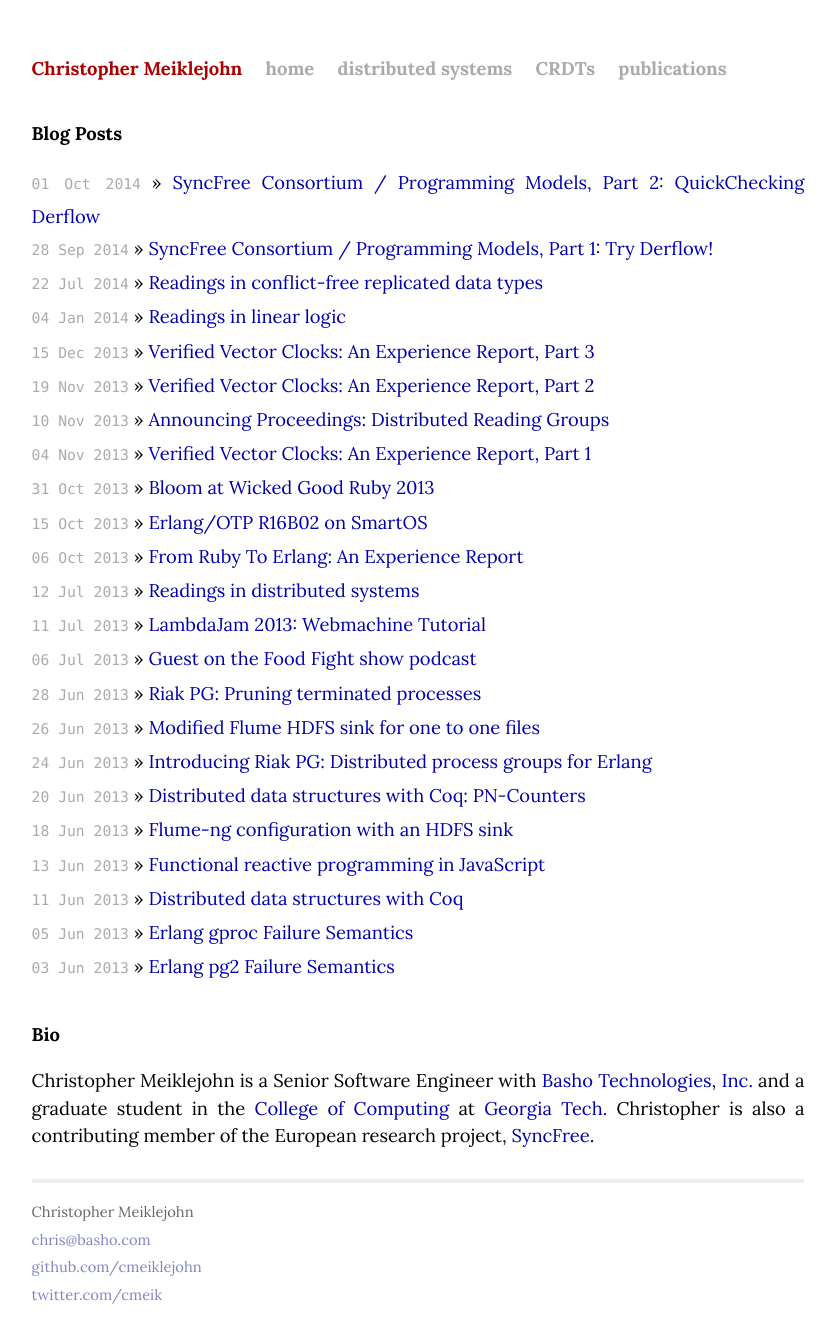
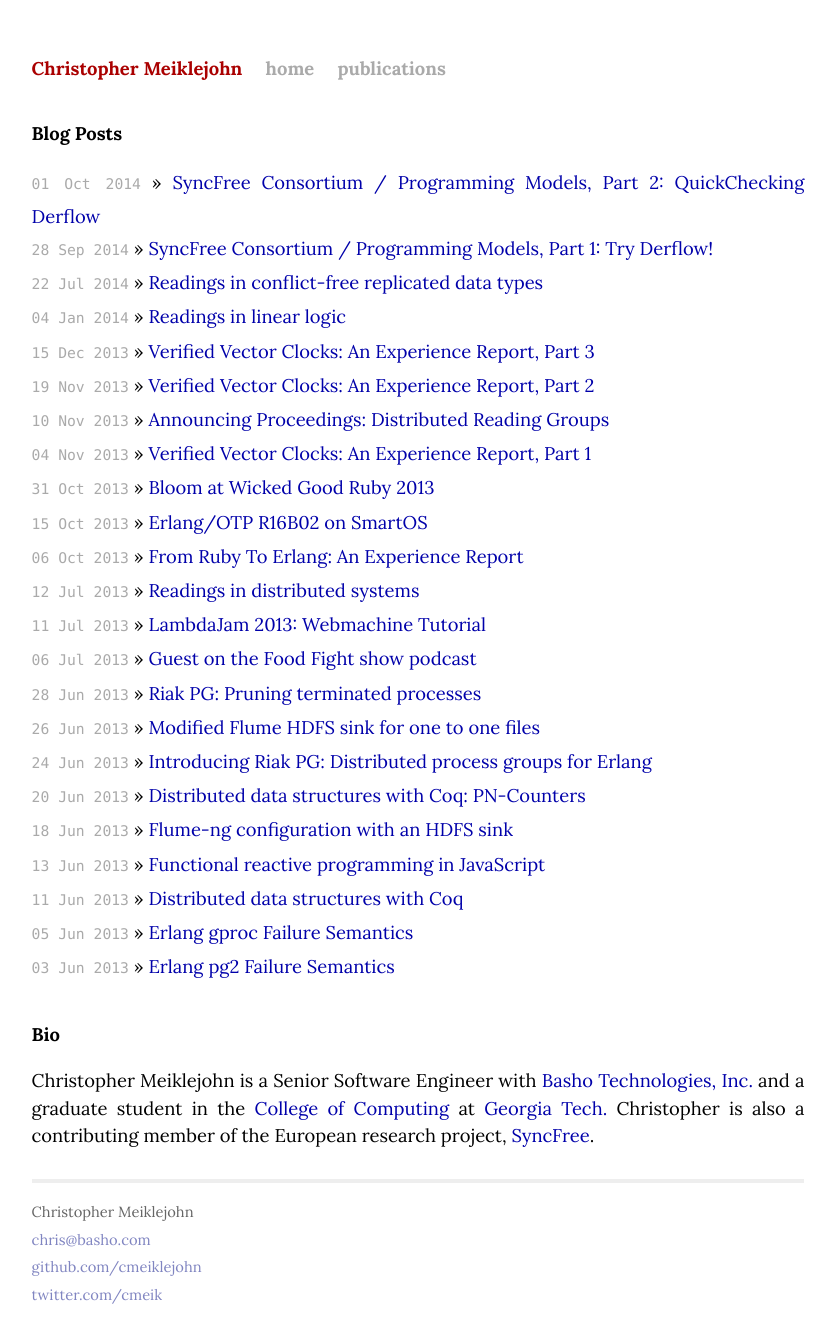
Before and after one commit to cmeiklejohn/cmeiklejohn.github.io, a Jekyll site: the page built from index.html, in a window 1280 px wide. Shown: the whole page, without its empty margins (222-1057 px from the left). Built offline with Jekyll 4.4.1, drawn with Linux system fonts in a browser that asks for light colours; comment, search, counter and statistics services are not loaded.

Commit message:
Remove links at top.

```diff
--- a/_layouts/default.html
+++ b/_layouts/default.html
@@ -23,8 +23,6 @@
             <div class="header">
               <h1 class="title"><a href="/">{{ site.name }}</a></h1>
               <a class="extra" href="/">home</a>
-              <a class="extra" href="/distributed/systems/2013/07/12/readings-in-distributed-systems.html">distributed systems</a>
-              <a class="extra" href="/crdt/2014/07/22/readings-in-crdts.html">CRDTs</a>
               <a class="extra" href="/publications.html">publications</a>
             </div>
 
```
